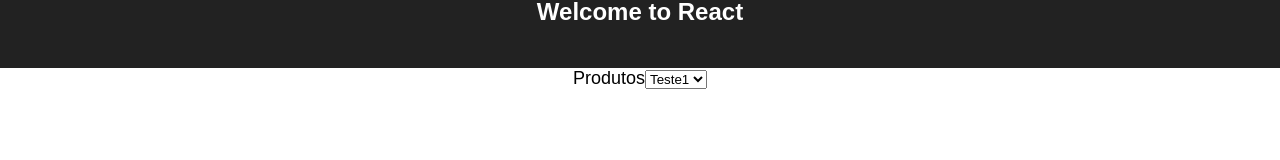
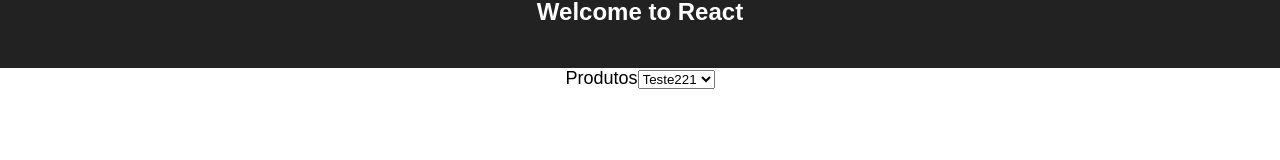
Before and after one commit to rafaelbaetapena/reactjs-selectbox, a React (Create React App) app: page / in a window 1280 px wide. Shown: the part 122-282 px from the top of the page. Built offline with nearby package versions, Linux system fonts and the light colour scheme.

Commit message:
selectbox options

```diff
--- a/src/App.js
+++ b/src/App.js
@@ -5,7 +5,7 @@ import './App.css'
 import Selectbox from "./Selectbox.jsx"
 
 const data =[
-  {value: "1", text: "Teste1"},
+  {value: "1", text: "Teste221"},
   {value: "2", text: "Teste2"},
   {value: "3", text: "Teste3"},
   {value: "4", text: "Teste4"},
@@ -22,7 +22,7 @@ class App extends Component {
           <h1 className="App-title">Welcome to React</h1>
         </header>
         <div className="App-intro">
-          <Selectbox label="Produtos" data={data} />
+          <Selectbox label="Produtos" options={data}  />
         </div>
       </div>
     );
--- a/src/Selectbox.jsx
+++ b/src/Selectbox.jsx
@@ -1,16 +1,25 @@
 import React from 'react'
 
-const Selectbox = props => (
+const Selectbox = props => {
+    const label = props.label
+    const placeholder = props.placeholder
+    const options = props.options
+    const onClick = props.onClick
+    const p = (placeholder!==undefined) ? <option value="">{placeholder}</option> : null
+
+    return (
         <div>
-        <label>{props.label}</label>
+            <label>{label}</label>
             <select>
-            {props.data.map(
+                {p}
+                {options.map(
                     (v, i) => (
-                    <option value={v.value}>{v.text}</option>
+                        <option key={v.value} value={v.value}>{v.text}</option>
                     )
                 )}
             </select>
         </div>
     )
+}
 
 export default Selectbox;
```
Lines whose indentation alone changed are shown as unchanged.
